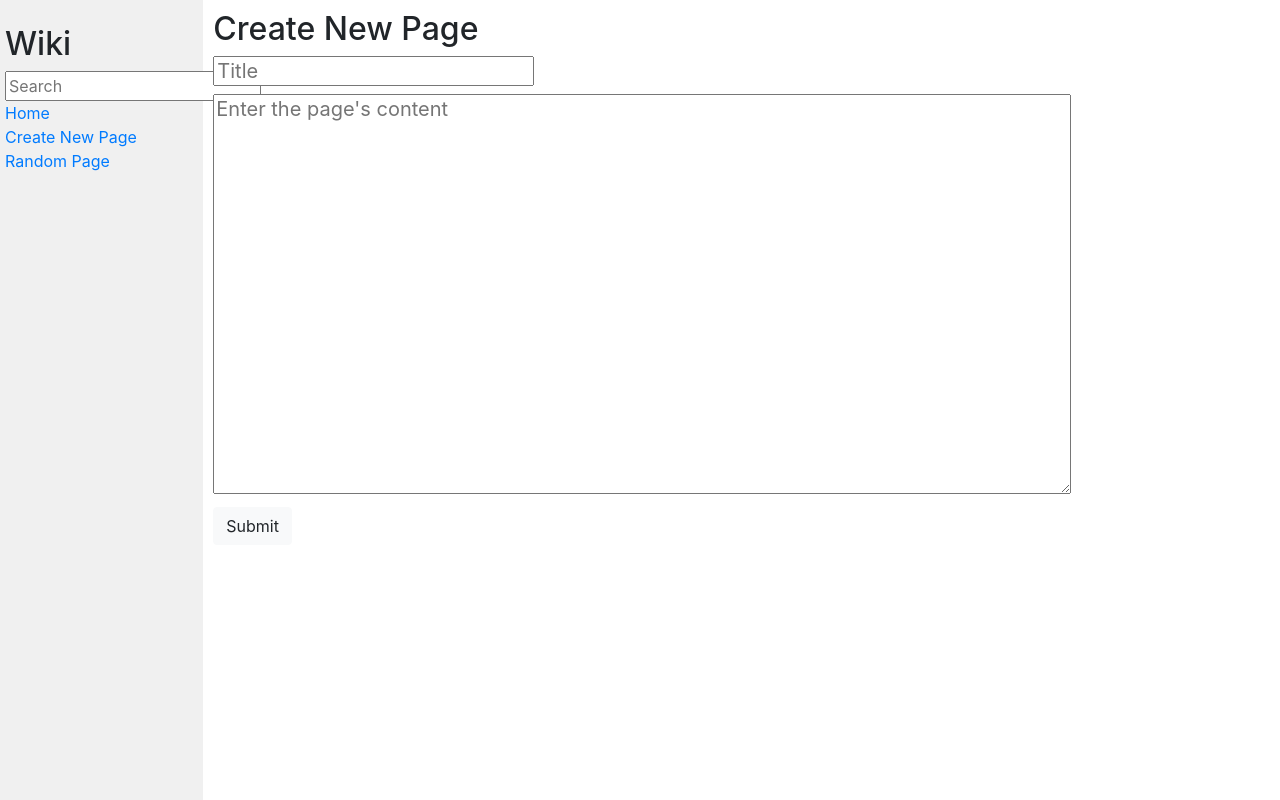
After one commit to rykhlo/Wiki-cs50web-Project1, a Django app: page /create/ in a window 1280 px wide. The commit adds this page. Run offline with Django 3.2, Linux system fonts and the light colour scheme; some libraries are stand-ins or nearby versions.

Commit message:
Clicking “Create New Page” in the sidebar should take the user to a page where they can create a new encyclopedia entry.

```diff
--- a/encyclopedia/static/encyclopedia/styles.css
+++ b/encyclopedia/static/encyclopedia/styles.css
@@ -13,7 +13,7 @@ h1 {
 }
 
 textarea {
-    height: 90vh;
+    height: 50vh;
     width: 80%;
 }
 
--- /dev/null
+++ b/encyclopedia/templates/encyclopedia/create.html
@@ -0,0 +1,15 @@
+{% extends "encyclopedia/layout.html" %}
+
+{% block title %}
+    Create New Page
+{% endblock %}
+
+{% block body %}
+    <h2>Create New Page</h2>
+    <form action="{% url 'encyclopedia:create' %}" method="post">
+        {% csrf_token %}
+        <h5>{{ CreateForm.title }}</h5>
+        <h5 class="create-text-area">{{ CreateForm.text }}</h5>
+        <button type="submit" class="btn btn-light">Submit</button>
+    </form>
+{% endblock %}
--- a/encyclopedia/templates/encyclopedia/layout.html
+++ b/encyclopedia/templates/encyclopedia/layout.html
@@ -20,10 +20,10 @@
                     <a href="{% url 'encyclopedia:index' %}">Home</a>
                 </div>
                 <div>
-                    Create New Page
+                    <a href="{% url 'encyclopedia:create' %}">Create New Page</a>
                 </div>
                 <div>
-                    Random Page
+                    <a href="{% url 'encyclopedia:random' %}">Random Page</a>
                 </div>
                 {% block nav %}
                 {% endblock %}
--- a/encyclopedia/urls.py
+++ b/encyclopedia/urls.py
@@ -6,4 +6,6 @@ app_name = "encyclopedia"
 urlpatterns = [
     path("", views.index, name="index"),
     path("wiki/<str:title>", views.entry, name="entry"),
+    path("create/", views.create, name="create"),
+    path("wiki/", views.random, name="random"),
 ]
--- a/encyclopedia/views.py
+++ b/encyclopedia/views.py
@@ -10,31 +10,25 @@ from markdown2 import Markdown
 
 
 class SearchForm(forms.Form):
-    search = forms.CharField(label="Search")
+    search = forms.CharField(label="Search",
+        widget=forms.TextInput(attrs={'placeholder': 'Search'}))
+
+class CreateForm(forms.Form):
+    title = forms.CharField(label="Title",
+        widget=forms.TextInput(attrs={'placeholder': 'Title'}))
+
+    text = forms.CharField(widget=forms.Textarea(attrs={'placeholder': "Enter the page's content"}))
 
 def index(request):
-    # if request.method == "POST":  #when the user submits data
-    #     form = NewTaskForm(request.POST) #save the submitted data inside of form
-    #     if form.is_valid(): #check if the format of the task is valid
-    #         task = form.cleaned_data["task"]
-    #         request.session["tasks"] += [task] #tasks.append(task)
-    #         return HttpResponseRedirect(reverse("tasks:index"))
-    #     else:
-    #         return render(request, "tasks/add.html", {
-    #             "form" : form  #render the same add.html but with form that the user submitted
-    #         })
     if request.method == "POST":
         form = SearchForm(request.POST)
         if form.is_valid():
             search_input = form.cleaned_data["search"]
+
+            #check if search input matches to one of the entries
             if search_input in util.list_entries():
                 page = util.get_entry(search_input)
                 page_converted = Markdown().convert(page)
-                content = {
-                    "title" : search_input,
-                    "page" : page_converted,
-                    "form" : form,
-                }
                 return HttpResponseRedirect(f"wiki/{search_input}")
 
             #generate a list of search matches
@@ -43,13 +37,19 @@ def index(request):
                 if search_input.lower() in entry.lower():
                     search_matches.append(entry)
 
+            #check if there are no found pages
+            if not search_matches:
+                contex = {
+                    "error_message" : f"Search: No results for [{search_input}] were found",
+                    "form" : SearchForm(),
+                }
+                return render(request, "encyclopedia/error.html", contex)
+
+            #render the page displaying the search results
             return render(request, "encyclopedia/search.html", {
                 "entries" : search_matches,
                 "form" : SearchForm(),
             })
-
-
-
 
     return render(request, "encyclopedia/index.html", {
         "entries": util.list_entries(),
@@ -61,12 +61,54 @@ def entry(request, title):
     if title in util.list_entries():
         page = util.get_entry(title)
         page_converted = Markdown().convert(page)
-        content = {
+        contex = {
             "title" : title,
             "page" : page_converted,
             "form" : SearchForm(),
         }
-        return render(request, "encyclopedia/entry.html", content)
+        return render(request, "encyclopedia/entry.html", contex)
 
-    else: #TODO
-        return
+    else:
+        contex = {
+            "error_message" : f"Error: Requested page [{title}] is not found",
+            "form" : SearchForm(),
+        }
+        return render(request, "encyclopedia/error.html", contex)
+
+def create(request):
+
+    if request.method == "POST":
+        form = CreateForm(request.POST)
+        if form.is_valid():
+            form_title = form.cleaned_data["title"]
+            form_text = form.cleaned_data["text"]
+            form_text_converted = Markdown().convert(form_text)
+
+            #check if encyclopedia entry already exists
+            if form_title in util.list_entries():
+                contex = {
+                    "error_message" : f"Error: Page with title [{form_title}] already exists",
+                    "form" : SearchForm(),
+                }
+                return render(request, "encyclopedia/error.html", contex)
+
+            util.save_entry(form_title, form_text_converted)
+            # page = util.get_entry(form_title)
+            # page_converted = Markdown().convert(page)
+            # contex = {
+            #     "title" : form_title,
+            #     "page" : page_converted,
+            #     "form" : SearchForm(),
+            # }
+            # return render(request, "encyclopedia/entry.html", contex)
+            return HttpResponseRedirect(reverse("encyclopedia:index") + f"wiki/{form_title}")
+
+
+    return render(request, "encyclopedia/create.html", {
+        "entries": util.list_entries(),
+        "form" : SearchForm(),
+        "CreateForm" : CreateForm(),
+    })
+
+def random(request):
+    return
```
Also changed, not shown: encyclopedia/templates/encyclopedia/error.html (added, +10 -0 lines).
